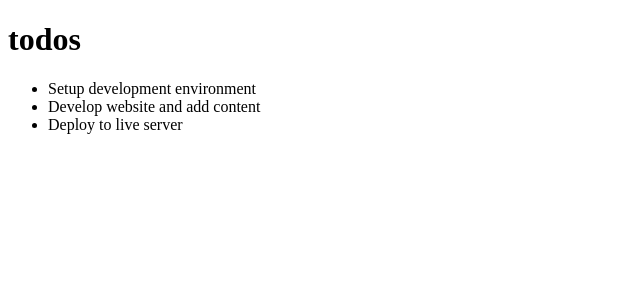
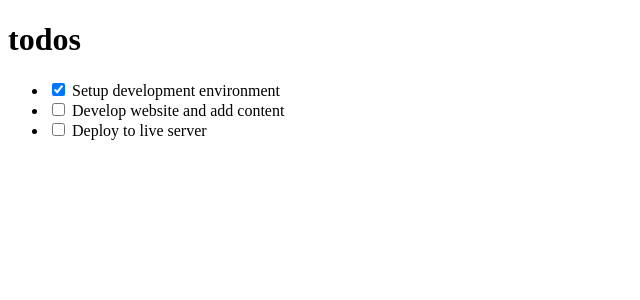
Before and after one commit to ahzia/react-todo, a React (Create React App) app: page / in a window 1280 px wide. Shown: the top 300 px of the page, without its empty margins (0-640 px from the left). Built offline with nearby package versions, Linux system fonts and the light colour scheme.

Commit message:
work on checkobox

```diff
--- a/package.json
+++ b/package.json
@@ -8,6 +8,7 @@
     "@testing-library/user-event": "^12.8.3",
     "react": "^17.0.2",
     "react-dom": "^17.0.2",
+    "react-router-dom": "^5.3.0",
     "react-scripts": "4.0.3",
     "web-vitals": "^1.1.2"
   },
--- a/src/components/TodoContainer.js
+++ b/src/components/TodoContainer.js
@@ -22,11 +22,25 @@
       }
     ]
   }
+  handleChange = id => {
+    this.setState(prevState => ({
+      todos: prevState.todos.map(todo => {
+        if (todo.id === id) {
+          return{
+            ...todo,
+            completed: !todo.completed,
+          }
+        }
+        return todo;
+      })
+    }));
+  };
+
   render() {
     return (
       <div>
       <Header />
-      <TodosList todos={this.state.todos} />
+      <TodosList todos={this.state.todos} handleChangeProps={this.handleChange} />
     </div>
     )
   }
--- a/src/components/TodoItem.js
+++ b/src/components/TodoItem.js
@@ -2,7 +2,14 @@
 
 class TodoItem extends React.Component {
   render() {
-    return <li>{this.props.todo.title}</li>
+    return (
+    <li>
+      <input
+        type="checkbox"
+        checked={this.props.todo.completed}
+        onChange={() => this.props.handleChangeProps(this.props.todo.id)}
+        /> {this.props.todo.title}
+    </li>)
   }
 }
 
--- a/src/components/TodosList.js
+++ b/src/components/TodosList.js
@@ -5,7 +5,11 @@
     return (
       <ul>
         {this.props.todos.map(todo => (
-          <TodoItem key={todo.id} todo={todo} />
+          <TodoItem
+          key={todo.id}
+          todo={todo}
+          handleChangeProps={this.props.handleChangeProps}
+        />
         ))}
       </ul>
     )
```
Also changed, not shown: 1 other file (tests, documents, lock files or other folders).
